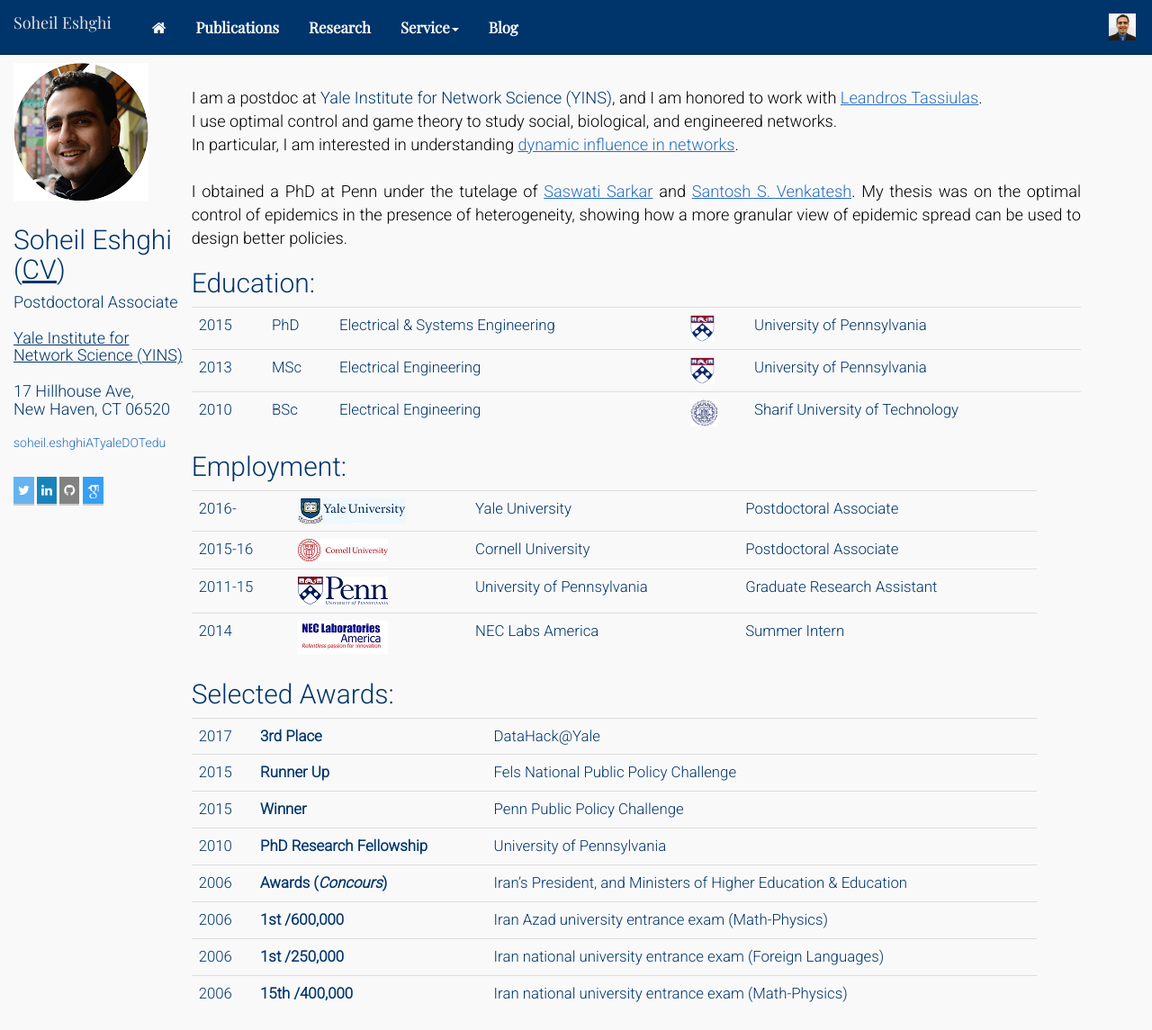
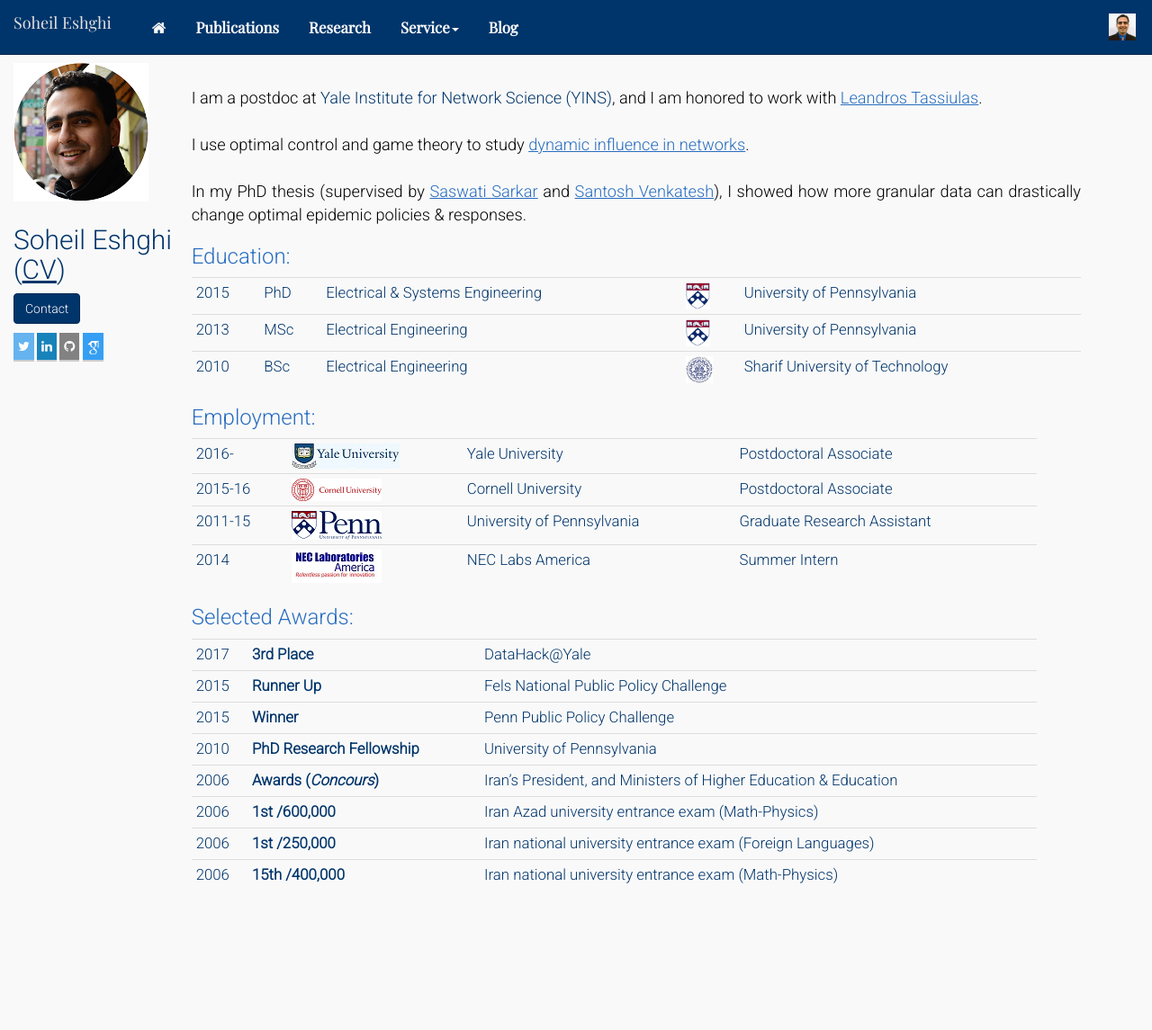
Before and after one commit to SoheilEshghi/SoheilEshghi.github.io, a Jekyll site: the page built from index.html, in a window 1280 px wide and 1145 px high. Shown: the whole window at 90% size. Built offline with Jekyll 4.4.1, drawn with Linux system fonts in a browser that asks for light colours; nearby versions of some CDN libraries; some web fonts are replaced.

Commit message:
Build site at 2017-07-12 13:27:19 UTC

```diff
--- a/_layouts/bibtemplate.html
+++ b/_layouts/bibtemplate.html
@@ -11,7 +11,7 @@
     <div id="{{key}}-materials">
       <ul class="nav nav-pills">
         {% if entry.abstract %}
-        <li><a tabindex="0" class="btn btn-primary" role="button" data-toggle="popover" data-trigger="focus" title="Abstract" data-content="{{entry.abstract}}"  data-placement="right" >Abstract</a></li>
+        <li><a tabindex="0" class="btn btn-primary" role="button" data-toggle="popover" data-trigger="hover" title="Abstract" data-content="{{entry.abstract}}"  data-placement="right" >Abstract</a></li>
         {% endif %}
 
         <li><a tabindex="0" class="btn btn-success" role="button" data-toggle="popover"  title="BibTeX Citation" data-content="{{entry.bibtex}}"  data-placement="right" data-html="true">BibTeX</a></li>
--- a/_layouts/sidebar.html
+++ b/_layouts/sidebar.html
@@ -14,10 +14,15 @@
            <span class="text">
         				<h2 class="display-4"><a href="/">Soheil Eshghi</a><br>
                   (<a href="/cv" style="text-decoration: underline;">CV</a>)</h2>
-                <h4 style="color:  #00356b;">Postdoctoral Associate<br><br><a style="text-decoration: underline;" href="http://yins.yale.edu/">Yale Institute for<br> Network Science (YINS)</a><br><br>17 Hillhouse Ave,<br> New Haven, CT 06520</h3>
-                <h3 class="email">soheil.eshghiATyaleDOTedu </h4><br>
+                  <a href="#contact" class="btn btn-primary" data-toggle="collapse" data-trigger="focus" role="button">Contact</a>
+                  <div id="contact" class="collapse">
+                        <h4 style="color:  #00356b;">Postdoctoral Associate<br><br><a style="text-decoration: underline;" href="http://yins.yale.edu/">Yale Institute for<br> Network Science (YINS)</a><br><br>17 Hillhouse Ave,<br> New Haven, CT 06520</h3>
+                        <h3 class="email">soheil.eshghiATyaleDOTedu </h4>
+                  </div>
+                  <p></p>
             </span>
           <!--</div>-->
+
           <div class="center-block" style="padding-bottom: 10px;">
         				<!--<div class="center">-->
                 				<!-- Twitter -->
--- a/_publications/references.bib
+++ b/_publications/references.bib
@@ -59,7 +59,7 @@
   author={Stein, Sebastian and ESHGHI, Soheil and Maghsudi, Setareh and Tassiulas, Leandros and Bellamy, Rachel E and Jennings, Nicholas R},
   booktitle={Workshop on Distributed Analytics InfraStructure and Algorithms for Multi-Organization Federations (DAIS)},
   year={2017},
-  abstract={We consider the problem of choosing influential members within a social network, in order to disseminate a message as widely as possible. While this so-called problem of \emph{influence maximisation} has been widely studied, little work considers partially-observable networks, where only part of a network is visible to the decision maker. Yet, this is critical in many applications, where an organisation needs to distribute its message far beyond its boundaries and beyond its usual sphere of influence. In this paper, we show that existing algorithms are not sufficient to handle such scenarios. To address this, we propose a set of novel adaptive algorithms that perform well in partially observable settings, achieving an up to 18\% improvement on the non-adaptive state of the art.},
+  abstract={We consider the problem of choosing influential members within a social network, in order to disseminate a message as widely as possible. While this so-called problem of {influence maximisation} has been widely studied, little work considers partially-observable networks, where only part of a network is visible to the decision maker. Yet, this is critical in many applications, where an organisation needs to distribute its message far beyond its boundaries and beyond its usual sphere of influence. In this paper, we show that existing algorithms are not sufficient to handle such scenarios. To address this, we propose a set of novel adaptive algorithms that perform well in partially observable settings, achieving an up to 18\% improvement on the non-adaptive state of the art.},
 }
 
 
--- a/css/main.css
+++ b/css/main.css
@@ -227,6 +227,7 @@
   color: #286dc0;
 }
 
+
 .btn-info:hover {
   color: #286dc0;
 }
@@ -270,6 +271,8 @@
     display: inline-block;
 }
 
+
+
 /* Dropdown Content (Hidden by Default) */
 .dropdown-content {
     display: none;
@@ -292,6 +295,8 @@
 
 /* Show the dropdown menu (use JS to add this class to the .dropdown-content container when the user clicks on the dropdown button) */
 .show {display:block;}
+
+
 
 
 .topmenu ul li.active a, .topmenu ul li a:hover {
@@ -389,15 +394,34 @@
 }
 
 
-/*@media(min-width:768px) {
+@media(min-width:768px) {
 .popover{
-  width: 400px;
-  max-width: 400px;
+  width: 500px;
+  max-width: 500px;
+  font-size: 14px;
 }
 }
-@media(max-width:768px) {*/
+@media(max-width:768px) {
 .popover{
     width: 200px;
     max-width: 200px;
+    font-size: 11px;
 }
-/*}*/
+}
+
+.btn-primary:hover {
+  background-color: #ffffff;
+  color: #286dc0;
+}
+.btn-primary:enabled {
+  background-color: #ffffff;
+  color: #286dc0;
+}
+
+@media (min-width: 979px) {
+  ul.nav li.dropdown:hover > ul.dropdown-menu {
+    display: block;
+  }
+}
+
+.navbar-nav > li > a > li >a :hover{ background-color: #000000;}
--- a/index.html
+++ b/index.html
@@ -12,16 +12,16 @@
 
 
   <p style="text-align:justify;font-size: 1.3em;" ><br>
-    I am a postdoc at <a href="http://yins.yale.edu">Yale Institute for Network Science (YINS)</a>, and I am honored to work with <a class="inline" href="http://seas.yale.edu/faculty-research/faculty-directory/leandros-tassiulas">Leandros Tassiulas</a>.<br> I use optimal control and game theory to study social, biological, and engineered networks. <br>In particular, I am interested in understanding <a class="inline" href="/research">dynamic influence in networks</a>.<br><br>
+    I am a postdoc at <a href="http://yins.yale.edu">Yale Institute for Network Science (YINS)</a>, and I am honored to work with <a class="inline" href="http://seas.yale.edu/faculty-research/faculty-directory/leandros-tassiulas">Leandros Tassiulas</a>.<br><br> I use optimal control and game theory to study <a class="inline" href="/research">dynamic influence in networks</a>.<br><br>
 
 
-  <!--As a postdoctoral associate at Cornell, I worked on networks of teams and their effect on the spread of opinions and influence, as well as various topics on the charging of electric vehicles.--> I obtained a PhD at Penn under the tutelage of <a class="inline" href="http://www.seas.upenn.edu/~swati/"> Saswati Sarkar</a> and <a class="inline" href="http://www.seas.upenn.edu/~venkates/">Santosh S. Venkatesh</a>. My thesis was on the optimal control of epidemics in the presence of heterogeneity, showing how a more granular view of epidemic spread can be used to design better policies.
+  <!--As a postdoctoral associate at Cornell, I worked on networks of teams and their effect on the spread of opinions and influence, as well as various topics on the charging of electric vehicles.--> In my PhD thesis (supervised by <a class="inline" href="http://www.seas.upenn.edu/~swati/"> Saswati Sarkar</a> and <a class="inline" href="http://www.seas.upenn.edu/~venkates/">Santosh  Venkatesh</a>), I showed how more granular data can drastically change optimal epidemic policies & responses.
 </p>
 
 
-  <h2>Education:</h2>
+  <h3>Education:</h3>
 
-  <table  class="table table-responsive table-striped">
+  <table  class="table table-responsive table-striped table-condensed">
     <tr>
       <td>2015</td>
       <td>PhD</td>
@@ -47,8 +47,8 @@
   		<td>Sharif University of Technology </td>
   	</tr>
   </table>
-  <h2>Employment:</h2>
-  <table style="width:95%" class="table table-responsive table-striped">
+  <h3>Employment:</h3>
+  <table style="width:95%" class="table table-responsive table-striped table-condensed">
   	<tr>
   		<tr>
   			<td>2016-</td>
@@ -75,10 +75,10 @@
     </tr>
   </table>
 
-<h2>Selected Awards:</h2>
+<h3>Selected Awards:</h3>
 
 
-  <table style="width:95%" class="table table-responsive">
+  <table style="width:95%" class="table table-responsive table-condensed">
       <tr>
         <td>2017</td>
         <td><b>3rd Place</b></td>
--- a/publications/index.html
+++ b/publications/index.html
@@ -8,7 +8,7 @@
 	<span class="sr-only"> Disclaimer:</span>
 	Disclaimer: Please heed the copyrights of the documents - preprints provided for timely dissemination.
 </div>
-
+<div id="bibliog">
 	<h2>Journal Articles</h2>
 	<h3>2016</h3>
 	{% bibliography -q @article[year=2016] %}
@@ -60,3 +60,4 @@
 					July 2016</li>
 			</ol>
 	</ol>
+</div>
```
Also changed, not shown: 10 other files.
